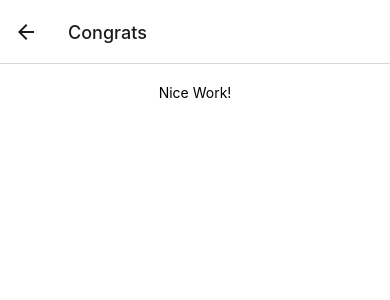
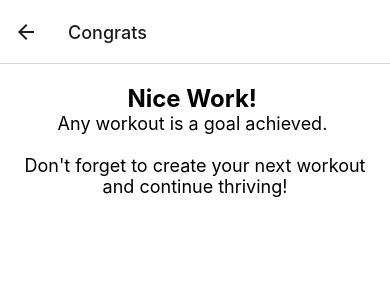
Before and after one commit to peilanzhang/GitFitProj, a React Native app: screen /PostWorkout in a window 390 px wide. Shown: the top 300 px of the page. Built offline with nearby package versions, Linux system fonts and the light colour scheme.

Commit message:
adding message/title for post workout

```diff
--- a/HomePage.jsx
+++ b/HomePage.jsx
@@ -22,7 +22,7 @@ export default function HomePage({ navigation }) {
       </View>
 
       <TouchableOpacity onPress={handleStartWorkout} style={styles.button}>
-        <Text style={styles.buttonText}>Start Workout!</Text>
+        <Text style={styles.buttonText}>Start Workout</Text>
       </TouchableOpacity>
 
     </View>
--- a/postWorkout.jsx
+++ b/postWorkout.jsx
@@ -1,11 +1,11 @@
 import React from 'react';
 import { StyleSheet, Text, View, TouchableOpacity } from 'react-native';
 
-export default function workoutPage() {
+export default function PostWorkout() {
   return (
     <View style={styles.container}>
-      <Text>Nice Work!</Text>
-
+      <Text style={styles.title}>Nice Work! {'\n'}</Text>
+      <Text style={styles.message}>Any workout is a goal achieved. {'\n\n'}Don't forget to create your next workout and continue thriving!</Text>
     </View>
 
   );
@@ -18,5 +18,12 @@ const styles = StyleSheet.create({
     alignItems: 'center',
     paddingTop: 20,
     paddingHorizontal: 16,
+  }, title: {
+    fontSize: 24,
+    fontWeight: 'bold',
+  },
+  message: {
+    fontSize: 18,
+    textAlign: 'center'
   }
 });
--- a/workoutPage.jsx
+++ b/workoutPage.jsx
@@ -3,7 +3,7 @@ import { StyleSheet, Text, View, TouchableOpacity } from 'react-native';
 import { NavigationContainer } from '@react-navigation/native';
 import { createStackNavigator } from '@react-navigation/stack';
 
-export default function workoutPage({ navigation}) {
+export default function WorkoutPage({ navigation}) {
   const handlePostWorkout = () => {
     navigation.navigate('PostWorkout');
   };
@@ -13,7 +13,7 @@ export default function workoutPage({ navigation}) {
       <Text>THIS IS THE WORKOUT PAGE WOOOO</Text>
 
       <TouchableOpacity onPress={handlePostWorkout} style={styles.button}>
-        <Text style={styles.buttonText}>Finish Workout!</Text>
+        <Text style={styles.buttonText}>Finish Workout</Text>
       </TouchableOpacity>
     </View>
 
```
